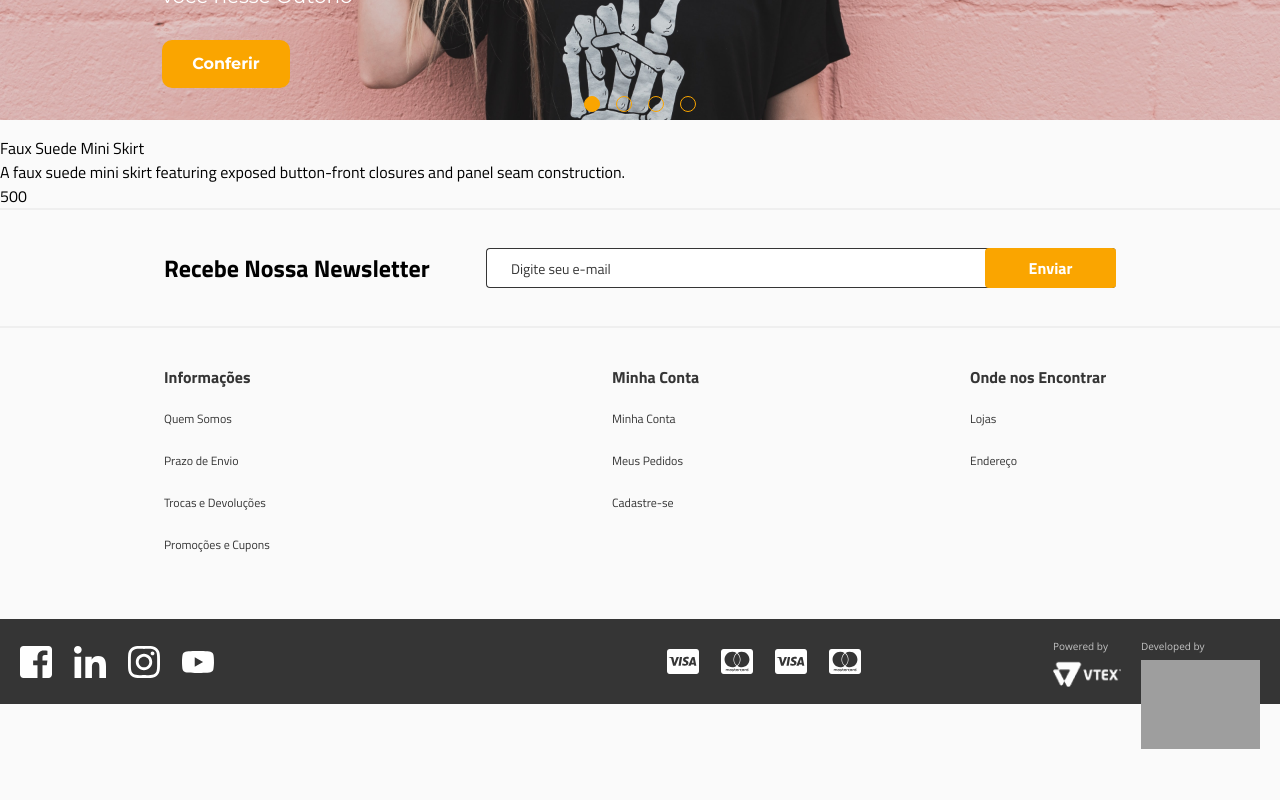
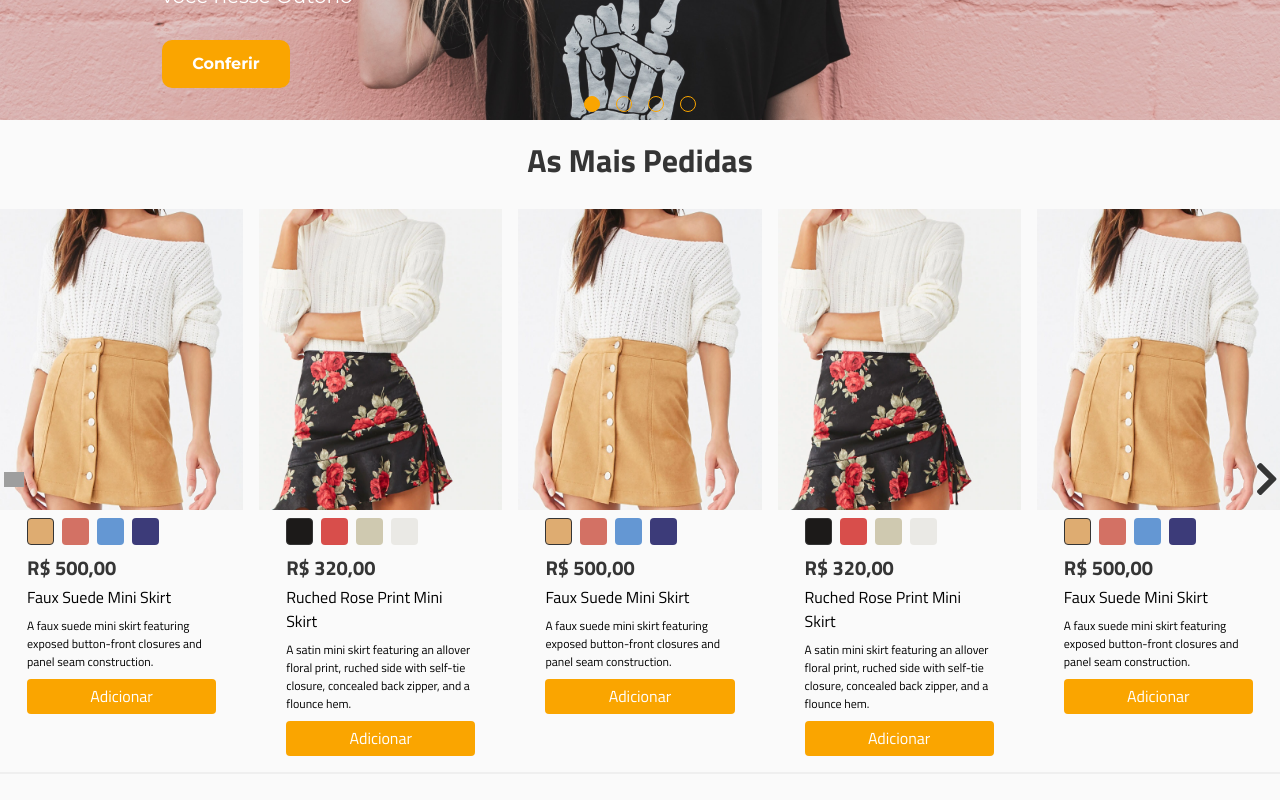
Before and after one commit to NiltonCadamuro/MaeztraTest, a Next.js app: page / in a window 1280 px wide. Shown: the part 440-1240 px from the top of the page. Before the commit the page ends 1189 px from the top, so only its background shows below. Built offline with nearby package versions, Linux system fonts and the light colour scheme; grey boxes are pictures that could not be loaded.

Commit message:
feat: shelf finished

```diff
--- a/app/globals.css
+++ b/app/globals.css
@@ -24,3 +24,7 @@
 .swiper-rtl .swiper-button-next:after {
   @apply !hidden;
 }
+
+.swiper-slide-active .ProductSummary {
+  @apply flex flex-col items-center lg:block;
+}
--- a/app/page.tsx
+++ b/app/page.tsx
@@ -1,4 +1,5 @@
 import MainBanner from "@/components/MainBanner";
+import Shelf from "@/components/Shelf";
 import ProductSummary from "@/components/Shelf/ProductSummary";
 
 export default function Home() {
@@ -35,35 +36,7 @@ export default function Home() {
         },
       ]}
       />
-      <ProductSummary product={
-        {
-          image: "/products/product-1.png",
-          name: "Faux Suede Mini Skirt",
-          description: "A faux suede mini skirt featuring exposed button-front closures and panel seam construction.",
-          price: 500,
-          link: "/product-1",
-          skus: [
-            {
-              id: "laranja",
-              color: "#DEAC71",
-            },
-            {
-              id: "rosa",
-              color: "#D37164",
-            },
-            {
-              id: "azul",
-              color: "#6497D3",
-            },
-            {
-              id: "roxo",
-              color: "#3C3B79",
-            }
-          ],
-        }
-      }
-
-      />
+      <Shelf />
     </main>
   );
 }
--- a/components/Shelf/ProductSummary/index.tsx
+++ b/components/Shelf/ProductSummary/index.tsx
@@ -1,11 +1,44 @@
+"use client";
+
+import Image from "next/image";
 import { Product } from "./types";
+import { useState } from "react";
 
-const ProductSummary = ({ product }: Product) => {
+const ProductSummary = (product: Product) => {
+  const [skuSelected, setSkuSelected] = useState<string>(product.skus[0].id);
+
   return (
-    <div>
-      <h1>{product.name}</h1>
-      <p>{product.description}</p>
-      <p>{product.price}</p>
+    <div className="w-full ProductSummary">
+      <div className="max-w-[308px]">
+      <Image
+        className=""
+        src={product.image}
+        alt={`Imagem do produto ${product.name}`}
+        width={308}
+        height={381}
+        loading="eager"
+        quality={100}
+        priority
+      />
+      </div>
+      <div className="px-[27px] pb-4 max-w-[308px]">
+        <div className="flex gap-2 my-2">
+          {product.skus.map((sku) => (
+            <div key={sku.id} onClick={() => setSkuSelected(sku.id)}>
+              <div style={{ backgroundColor: sku.color, width: 27, height: 27 }} className={`${skuSelected === sku.id && "border border-borderSecondary"} rounded cursor-pointer`}></div>
+            </div>
+          ))}
+        </div>
+        <p className="font-bold text-xl leading-[30px] text-textPrimary">{
+          new Intl.NumberFormat('pt-BR', {
+            style: 'currency',
+            currency: 'BRL'
+          }).format(product.price)
+        }</p>
+        <h3 className="text-textPrimary lg:text-textTertiary text-base mt-[2px] mb-2">{product.name}</h3>
+        <p className="text-textPrimary lg:text-textTertiary text-xs leading-[18px] pr-[5px]">{product.description}</p>
+        <a href={product.link} className="mt-2 w-full flex justify-center items-center h-[35px] rounded text-textSecondary bg-surfaceSecondary text-base leading-[35px]">Adicionar</a>
+      </div>
     </div>
   );
 }
--- a/components/Shelf/ProductSummary/types.d.ts
+++ b/components/Shelf/ProductSummary/types.d.ts
@@ -1,5 +1,4 @@
 export interface Product {
-  product: {
     image: string;
     skus: Sku[];
     name: string;
@@ -7,7 +6,6 @@ export interface Product {
     description: string;
     price: number;
     link: string;
-  };
 }
 
 export interface Sku {
--- a/components/Shelf/index.tsx
+++ b/components/Shelf/index.tsx
@@ -0,0 +1,195 @@
+import Slider from "../Slider";
+import Title from "../Title";
+import ProductSummary from "./ProductSummary";
+import { Product } from "./ProductSummary/types";
+
+const Shelf = () => {
+    const products: Product[] = [
+            {
+              image: "/products/product-1.png",
+              name: "Faux Suede Mini Skirt",
+              description: "A faux suede mini skirt featuring exposed button-front closures and panel seam construction.",
+              price: 500,
+              link: "/product-1",
+              skus: [
+                {
+                  id: "laranja",
+                  color: "#DEAC71",
+                },
+                {
+                  id: "rosa",
+                  color: "#D37164",
+                },
+                {
+                  id: "azul",
+                  color: "#6497D3",
+                },
+                {
+                  id: "roxo",
+                  color: "#3C3B79",
+                }
+              ],
+            },
+            {
+                image: "/products/product-2.png",
+                name: "Ruched Rose Print Mini Skirt",
+                description: "A satin mini skirt featuring an allover floral print, ruched side with self-tie closure, concealed back zipper, and a flounce hem.",
+                price: 320,
+                link: "/product-2",
+                skus: [
+                  {
+                    id: "preto",
+                    color: "#1C1A19",
+                  },
+                  {
+                    id: "vermelho",
+                    color: "#D84E4B",
+                  },
+                  {
+                    id: "cinza",
+                    color: "#CFC9B0",
+                  },
+                  {
+                    id: "branco",
+                    color: "#EAE9E5",
+                  }
+                ],
+              },
+              {
+                image: "/products/product-1.png",
+                name: "Faux Suede Mini Skirt",
+                description: "A faux suede mini skirt featuring exposed button-front closures and panel seam construction.",
+                price: 500,
+                link: "/product-1",
+                skus: [
+                  {
+                    id: "laranja",
+                    color: "#DEAC71",
+                  },
+                  {
+                    id: "rosa",
+                    color: "#D37164",
+                  },
+                  {
+                    id: "azul",
+                    color: "#6497D3",
+                  },
+                  {
+                    id: "roxo",
+                    color: "#3C3B79",
+                  }
+                ],
+              },
+              {
+                  image: "/products/product-2.png",
+                  name: "Ruched Rose Print Mini Skirt",
+                  description: "A satin mini skirt featuring an allover floral print, ruched side with self-tie closure, concealed back zipper, and a flounce hem.",
+                  price: 320,
+                  link: "/product-2",
+                  skus: [
+                    {
+                      id: "preto",
+                      color: "#1C1A19",
+                    },
+                    {
+                      id: "vermelho",
+                      color: "#D84E4B",
+                    },
+                    {
+                      id: "cinza",
+                      color: "#CFC9B0",
+                    },
+                    {
+                      id: "branco",
+                      color: "#EAE9E5",
+                    }
+                  ],
+                },
+                {
+                    image: "/products/product-1.png",
+                    name: "Faux Suede Mini Skirt",
+                    description: "A faux suede mini skirt featuring exposed button-front closures and panel seam construction.",
+                    price: 500,
+                    link: "/product-1",
+                    skus: [
+                      {
+                        id: "laranja",
+                        color: "#DEAC71",
+                      },
+                      {
+                        id: "rosa",
+                        color: "#D37164",
+                      },
+                      {
+                        id: "azul",
+                        color: "#6497D3",
+                      },
+                      {
+                        id: "roxo",
+                        color: "#3C3B79",
+                      }
+                    ],
+                  },
+                  {
+                      image: "/products/product-2.png",
+                      name: "Ruched Rose Print Mini Skirt",
+                      description: "A satin mini skirt featuring an allover floral print, ruched side with self-tie closure, concealed back zipper, and a flounce hem.",
+                      price: 320,
+                      link: "/product-2",
+                      skus: [
+                        {
+                          id: "preto",
+                          color: "#1C1A19",
+                        },
+                        {
+                          id: "vermelho",
+                          color: "#D84E4B",
+                        },
+                        {
+                          id: "cinza",
+                          color: "#CFC9B0",
+                        },
+                        {
+                          id: "branco",
+                          color: "#EAE9E5",
+                        }
+                      ],
+                    },
+            ];
+
+    return (
+        <div className="w-full mx-auto max-w-[1600px]">
+            <Title className="mb-4 lg:mb-6">As Mais Pedidas</Title>
+            <div className="pl-4 lg:pl-0">
+            <Slider
+                sliderName='shelf'
+                slidesPerView={1.12}
+                spaceBetween={14}
+                breakpoints={
+                    {
+                        1024: {
+                            slidesPerView: 5,
+                            spaceBetween: 16
+                        }
+                    }
+                }
+                dots={false}
+                arrow >
+                {products.map((product, index) => (
+                    <ProductSummary
+                        key={index}
+                        image={product.image}
+                        name={product.name}
+                        description={product.description}
+                        price={product.price}
+                        link={product.link}
+                        skus={product.skus}
+                    />
+                ))}
+                </Slider>
+            </div>
+        </div>
+    )
+}
+
+export default Shelf;
--- a/components/Slider/index.tsx
+++ b/components/Slider/index.tsx
@@ -63,7 +63,7 @@ const Slider = ({ children, spaceBetween, slidesPerView, dots, sliderName, break
       </div>
       {
         arrow && (
-          <div className='!flex container absolute top-0 left-0 right-0  h-full items-center justify-between px-7'>
+          <div className={`${sliderName === "shelf" ? "px-0 !hidden lg:!flex" : "px-7 !flex"} container absolute top-0 left-0 right-0  h-full items-center justify-between`}>
             <div className={`swiper-button-prev swiper-button-prev-${sliderName} !static`}>
               <Image src="/arrow-left.svg" alt="flecha para esquerda" width={20} height={32} />
             </div>
--- /dev/null
+++ b/components/Title/index.tsx
@@ -0,0 +1,3 @@
+const Title = ({ children, className }: {children: React.ReactNode, className?: string}) => <h1 className={`${className} w-full text-center text-2xl lg:text-[32px] leading-[37px] lg:leading-[49px] text-textPrimary font-bold`}>{children}</h1>;
+
+export default Title;
```
Also changed, not shown: public/products/product-1.png (added), public/products/product-2.png (added).
